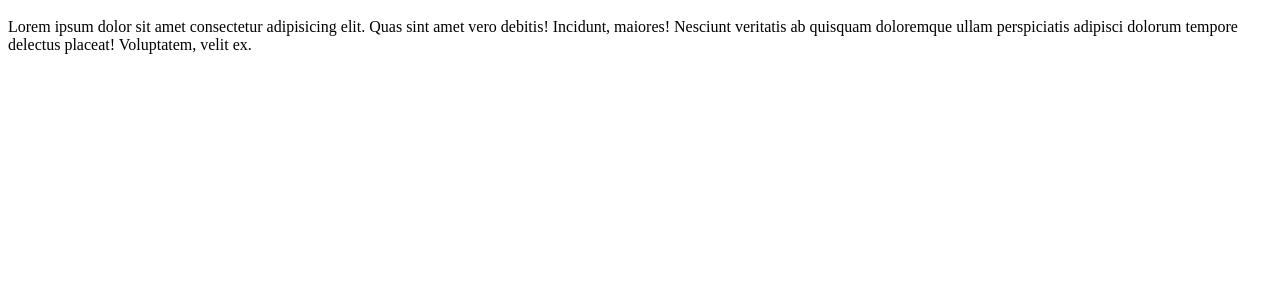
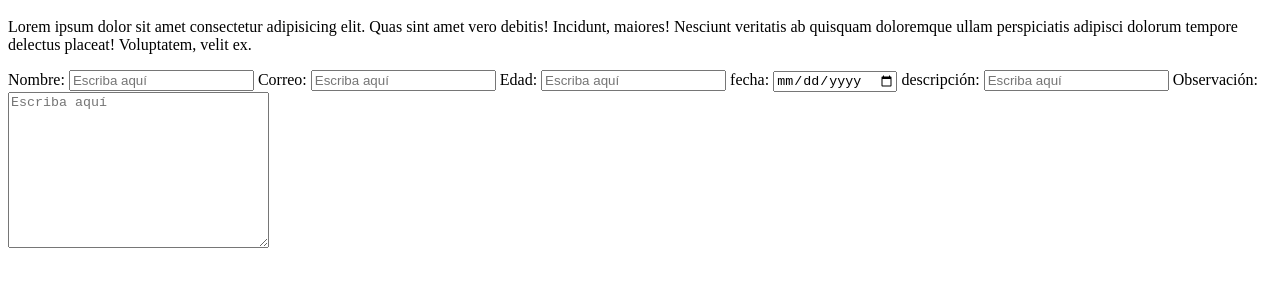
Before and after one commit to Valerieee01/2824003, a plain HTML site: page Contacto.html in a window 1280 px wide. Shown: the part 150-434 px from the top of the page. Drawn offline with Linux system fonts and the light colour scheme.

Commit message:
sinValidar

```diff
--- a/Contacto.html
+++ b/Contacto.html
@@ -16,6 +16,19 @@
   </nav>
   <h1>Contacto</h1>
   <p>Lorem ipsum dolor sit amet consectetur adipisicing elit. Quas sint amet vero debitis! Incidunt, maiores! Nesciunt veritatis ab quisquam doloremque ullam perspiciatis adipisci dolorum tempore delectus placeat! Voluptatem, velit ex.</p>
-  </form>
+   <form action="" method="get" >
+    <label for="nombre">Nombre: </label>
+    <input type="text" name="nombre" id="nombre" placeholder="Escriba aquí">
+    <label for="correo">Correo: </label>
+    <input type="email" name="correo" id="correo" placeholder="Escriba aquí">
+    <label for="Edad">Edad: </label>
+    <input type="number" name="Edad" id="Edad" placeholder="Escriba aquí">
+    <label for="fecha">fecha: </label>
+    <input type="date" name="fecha" id="fecha" placeholder="Escriba aquí">
+    <label for="descripción">descripción: </label>
+    <input type="text" name="descripción" id="descripción" placeholder="Escriba aquí">
+    <label for="observacion">Observación: </label>
+    <textarea name="observacion" id="observacion" cols="30" rows="10" placeholder="Escriba aquí"></textarea>
+
 </body>
 </html>
```
